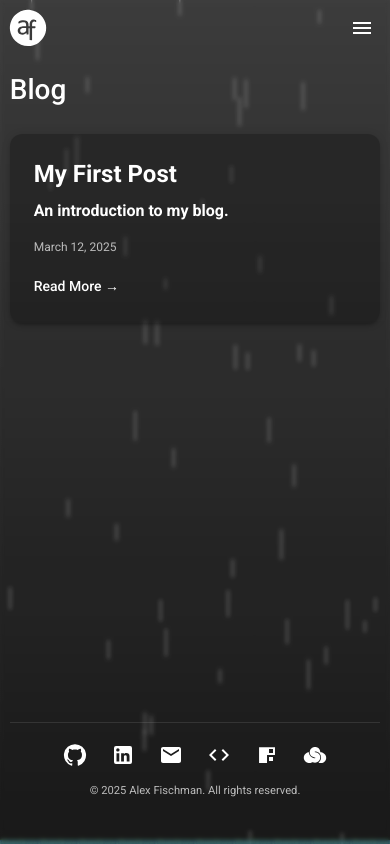
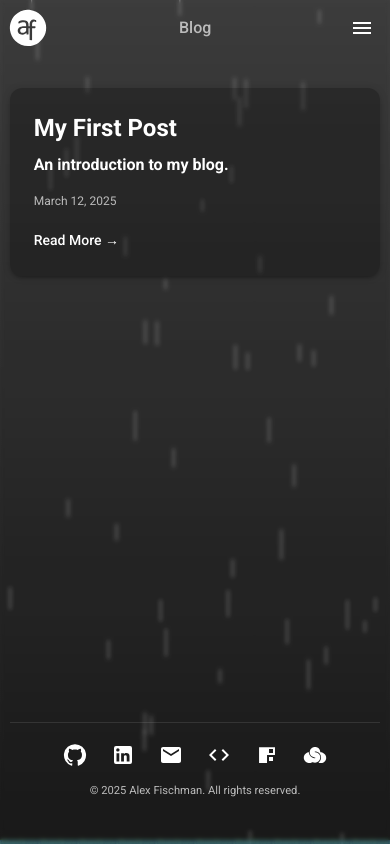
Before and after one commit to afisch710/alexfischman.dev, a Next.js app in the folder web/: page /blog in a window 390 px wide. Built offline with nearby package versions, Linux system fonts and the light colour scheme.

Commit message:
260: [mobile] Add page header for mobile tabs (#261)
* Removing on-page headers, adding mobile header to pagelayout

* Removing unused typography

```diff
--- a/web/src/components/layout/PageLayout.tsx
+++ b/web/src/components/layout/PageLayout.tsx
@@ -1,6 +1,6 @@
 "use client";
 import React, { useRef, useState } from "react";
-import { Box, Tabs, Tab, Stack } from "@mui/material";
+import { Box, Tabs, Tab, Stack, Typography, Fade, keyframes } from "@mui/material";
 import { IconButton, Drawer, List, ListItemButton, ListItemText, useTheme, useMediaQuery } from "@mui/material";
 import WeatherBackground from "../weather/WeatherBackground";
 import { usePathname, useRouter } from "next/navigation";
@@ -9,6 +9,7 @@ import Footer from "./Footer";
 import { customMaxWidth } from '../../theme';
 
 const tabRoutes = ["", "blog", "experience", "about"];
+const tabNames = ["", "Blog", "Experience", "About Me"];
 
 export default function PageLayout({
     children,
@@ -127,6 +128,32 @@ export default function PageLayout({
                             sx={{ height: 40 }}
                         />
                     </Box>
+                    {isMobile && (
+                        <Fade in={true} key={selectedTab} timeout={500}>
+                            <Typography
+                                variant="h6"
+                                sx={{
+                                    color: 'text.secondary',
+                                    animation: `${keyframes`
+                                        0% {
+                                            transform: scale(1.1);
+                                            opacity: 0;
+                                        }
+                                        20% {
+                                            transform: scale(1.1);
+                                            opacity: 1;
+                                        }
+                                        100% {
+                                            transform: scale(1);
+                                            opacity: 1;
+                                        }
+                                    `} 1.5s ease-out forwards`
+                                }}
+                            >
+                                {tabNames[selectedTab]}
+                            </Typography>
+                        </Fade>
+                    )}
                     {/* Mobile menu or desktop tabs */}
                     {isMobile ? (
                         <IconButton
--- a/web/src/pages/blog/index.tsx
+++ b/web/src/pages/blog/index.tsx
@@ -1,6 +1,6 @@
 'use client';
 import React from 'react';
-import { Box, Typography } from '@mui/material';
+import { Box } from '@mui/material';
 import { GetStaticProps } from 'next';
 import type { Post } from '../../types/blog';
 import postsData from '../../data/posts.json';
@@ -18,9 +18,6 @@ export default function BlogIndex({ posts }: { posts: Post[] }) {
             />
             <Box sx={{ minHeight: '100%', display: 'flex', flexDirection: 'column' }}>
                 <>
-                    <Typography variant="h3" gutterBottom>
-                        Blog
-                    </Typography>
                     {posts.map(post => (
                         <BlogCard key={post.slug} post={post} />
                     ))}
@@ -31,6 +28,6 @@ export default function BlogIndex({ posts }: { posts: Post[] }) {
 }
 
 export const getStaticProps: GetStaticProps<{ posts: Post[] }> = async () => {
-  const posts: Post[] = postsData;
-  return { props: { posts } };
+    const posts: Post[] = postsData;
+    return { props: { posts } };
 };
--- a/web/src/pages/experience/index.tsx
+++ b/web/src/pages/experience/index.tsx
@@ -91,7 +91,7 @@ export default function ExperiencePage({
                     alignItems="center"
                     mb={2}
                 >
-                    <Typography variant="h3">Experience</Typography>
+                    {/* <Box sx={{ flexGrow: 1 }} /> */}
                     <Box sx={{ display: 'flex', alignItems: 'center', position: 'relative' }}>
                         <IconButton
                             onClick={handleFilterClick}
```
